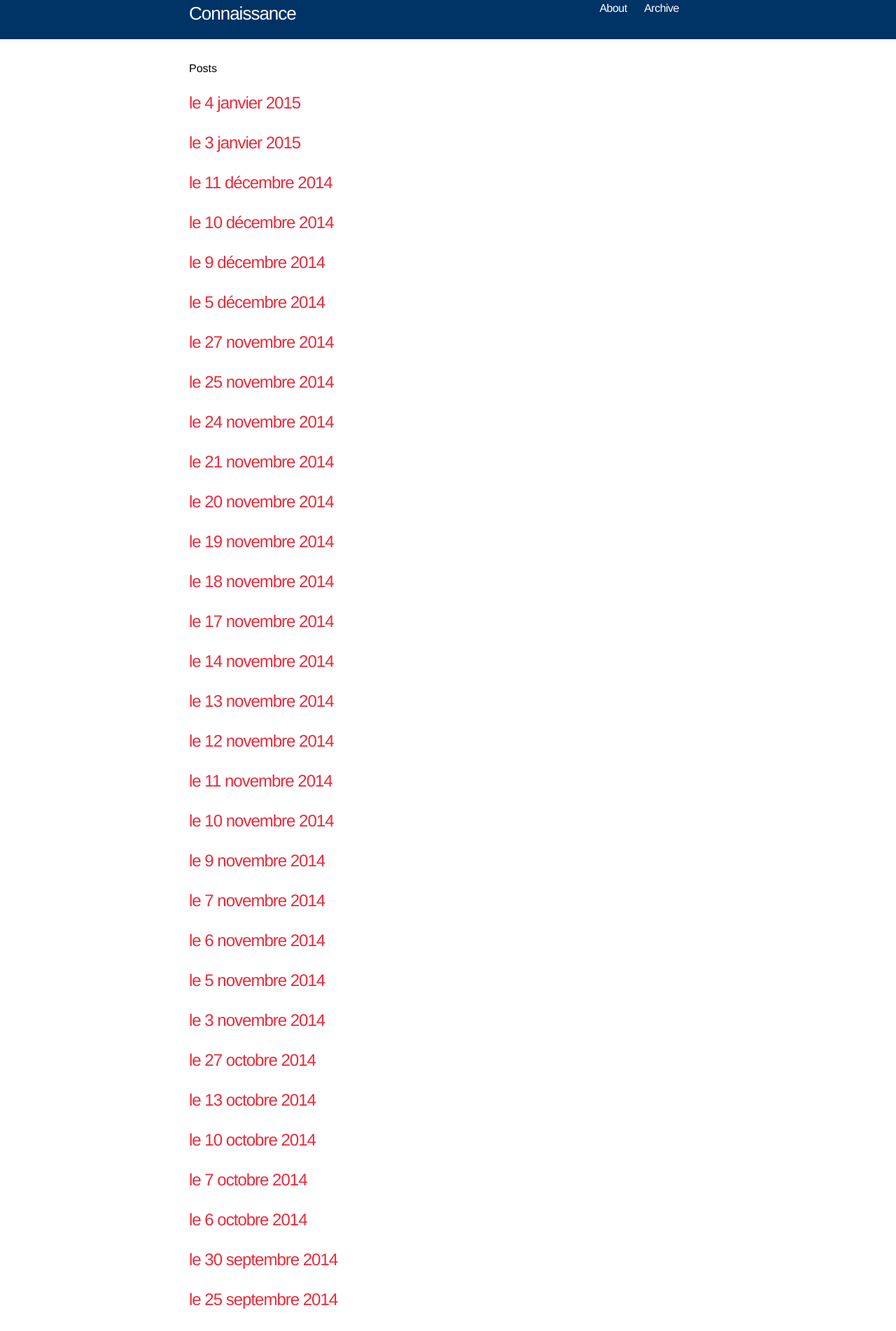
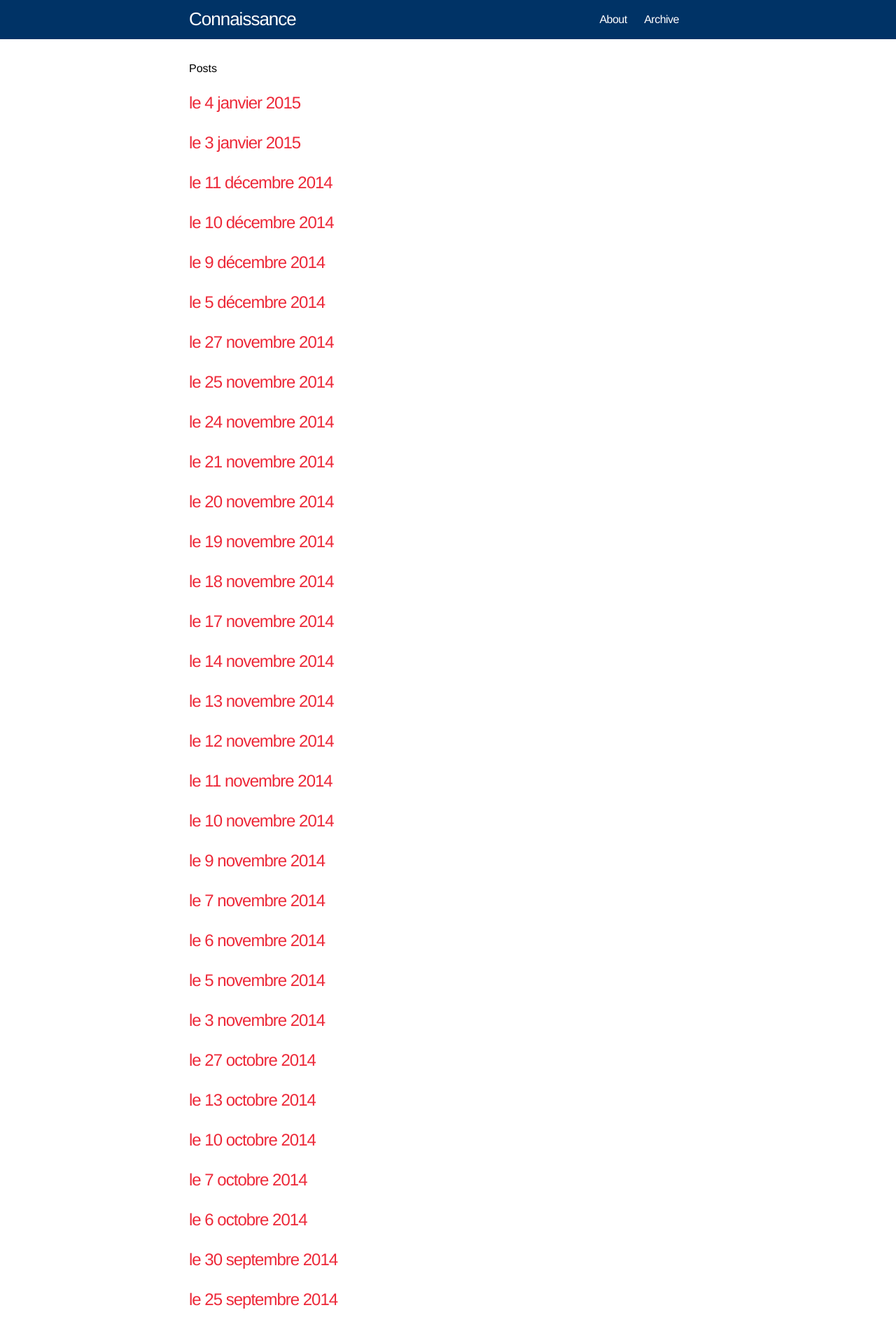
Before and after one commit to emilyreese/connaissance, a Jekyll site: the page built from index.html, in a window 1280 px wide. Shown: the top 1902 px of the page at 70% size. Built offline with Jekyll 4.4.1, drawn with Linux system fonts in a browser that asks for light colours.

Commit message:
WIP: more header vertical centering tweaks

```diff
--- a/css/main.css
+++ b/css/main.css
@@ -54,6 +54,7 @@ a:visited { color: #ED2939; }
 .site-title,
 .site-title:hover,
 .site-title:visited {
+  padding-top: 8px;
   display: block;
   color: white;
   font-size: 26px;
@@ -65,6 +66,7 @@ a:visited { color: #ED2939; }
 
 .site-nav {
   float: right;
+  padding-top: 16px;
 }
 
 .site-nav .menu-icon { display: none; }
```
